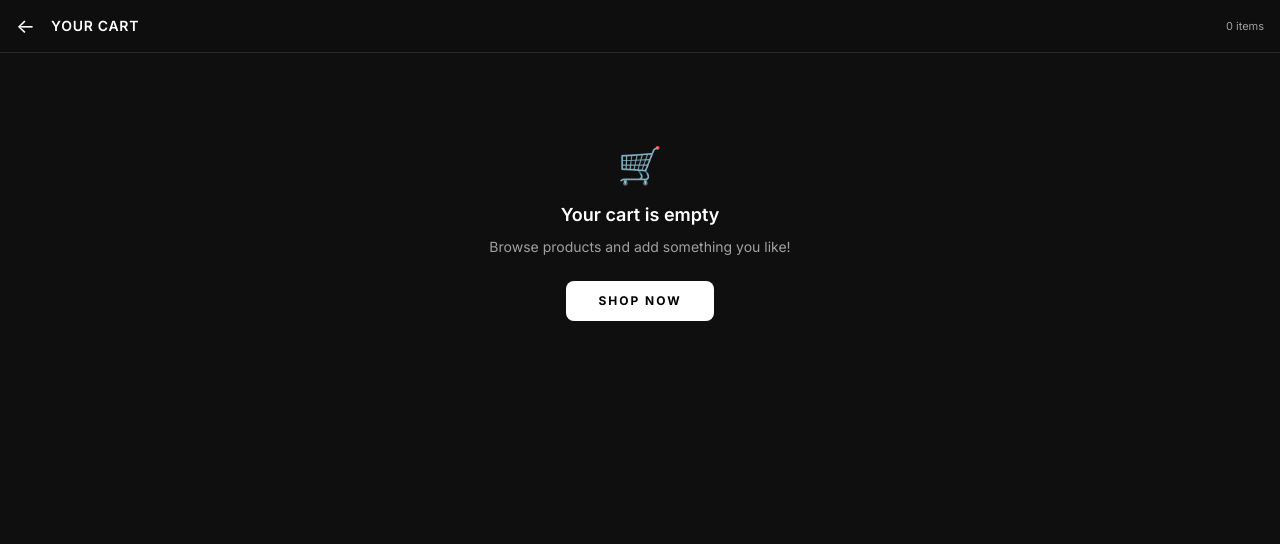
After one commit to moizshabbir2248/sohrab-shoes-retail-house, a Flask app: page /cart in a window 1280 px wide. The commit adds this page. Shown: the top 544 px of the page. Run offline with Flask 3, Linux system fonts and the light colour scheme; some libraries are stand-ins or nearby versions.

Commit message:
cart added

```diff
--- a/app.py
+++ b/app.py
@@ -29,7 +29,9 @@ from db_config import (
     has_customer_used_referral_code,
 
     init_reservations_table, create_reservation, get_active_reservation,
-    release_reservation, get_reserved_product_ids, cleanup_expired_reservations
+    release_reservation, get_reserved_product_ids, cleanup_expired_reservations,
+
+    calculate_totals, SHIPPING_FEE
 )
 
 cloudinary.config(
@@ -535,6 +537,186 @@ def internal_error(e):
     return render_template('500.html'), 500
 
 
+# ==================== CART ====================
+
+@app.route('/cart')
+def view_cart():
+    cart = session.get('cart', [])
+    summary = calculate_totals(cart)
+    return render_template('cart.html', summary=summary)
+
+@app.route('/add-to-cart', methods=['POST'])
+def add_to_cart():
+    data = request.get_json(silent=True) or {}
+    product_id = data.get('product_id', '').strip()
+    quantity = int(data.get('quantity', 1))
+
+    if not product_id:
+        return jsonify({'success': False, 'message': 'No product specified.'})
+
+    product = get_product_by_id_db(product_id)
+    if not product:
+        return jsonify({'success': False, 'message': 'Product not found.'})
+
+    if product.get('stock', 0) <= 0:
+        return jsonify({'success': False, 'message': 'Product is out of stock.'})
+
+    cart = session.get('cart', [])
+
+    for item in cart:
+        if item['product_id'] == product_id:
+            new_qty = min(item['quantity'] + quantity, product['stock'])
+            item['quantity'] = new_qty
+            session['cart'] = cart
+            summary = calculate_totals(cart)
+            return jsonify({'success': True, 'message': 'Cart updated.', 'cart_summary': summary})
+
+    qty = min(quantity, product['stock'])
+    cart.append({'product_id': product_id, 'quantity': qty})
+    session['cart'] = cart
+    summary = calculate_totals(cart)
+    return jsonify({'success': True, 'message': 'Added to cart.', 'cart_summary': summary})
+
+@app.route('/update-cart', methods=['POST'])
+def update_cart():
+    data = request.get_json(silent=True) or {}
+    product_id = data.get('product_id', '').strip()
+    quantity = int(data.get('quantity', 1))
+
+    if not product_id:
+        return jsonify({'success': False, 'message': 'No product specified.'})
+
+    cart = session.get('cart', [])
+
+    if quantity <= 0:
+        cart = [item for item in cart if item['product_id'] != product_id]
+    else:
+        product = get_product_by_id_db(product_id)
+        max_qty = product['stock'] if product else quantity
+        for item in cart:
+            if item['product_id'] == product_id:
+                item['quantity'] = min(quantity, max_qty)
+                break
+
+    session['cart'] = cart
+    summary = calculate_totals(cart)
+    return jsonify({'success': True, 'message': 'Cart updated.', 'cart_summary': summary})
+
+@app.route('/remove-from-cart', methods=['POST'])
+def remove_from_cart():
+    data = request.get_json(silent=True) or {}
+    product_id = data.get('product_id', '').strip()
+
+    cart = session.get('cart', [])
+    cart = [item for item in cart if item['product_id'] != product_id]
+    session['cart'] = cart
+    summary = calculate_totals(cart)
+    return jsonify({'success': True, 'message': 'Removed from cart.', 'cart_summary': summary})
+
+@app.route('/get-cart-summary')
+def get_cart_summary():
+    cart = session.get('cart', [])
+    city = request.args.get('city', '').strip()
+    summary = calculate_totals(cart, city=city if city else None)
+    return jsonify(summary)
+
+@app.route('/clear-cart', methods=['POST'])
+def clear_cart():
+    session.pop('cart', None)
+    return jsonify({'success': True, 'message': 'Cart cleared.'})
+
+@app.route('/checkout-cart', methods=['GET', 'POST'])
+def checkout_cart():
+    cart = session.get('cart', [])
+    if not cart:
+        flash('Your cart is empty.', 'error')
+        return redirect(url_for('home'))
+
+    summary = calculate_totals(cart)
+
+    if request.method == 'POST':
+        if not validate_csrf():
+            flash('Session expired. Please try again.', 'error')
+            return render_template('cart_checkout.html', summary=summary)
+
+        customer_name = request.form.get('customer_name', '').strip()
+        whatsapp = request.form.get('whatsapp', '').strip()
+        address = request.form.get('address', '').strip()
+        city = request.form.get('city', '').strip()
+        notes = request.form.get('notes', '').strip()
+        referral_code_input = request.form.get('referral_code', '').strip()
+
+        if not all([customer_name, whatsapp, address, city]):
+            flash('Please fill in all required fields.', 'error')
+            return render_template('cart_checkout.html', summary=summary)
+
+        fresh_summary = calculate_totals(cart, city=city)
+        if not fresh_summary['cart_items']:
+            flash('Your cart is empty or items are out of stock.', 'error')
+            return redirect(url_for('view_cart'))
+
+        discount = 0
+        applied_referral = None
+
+        if referral_code_input:
+            if validate_referral_code(referral_code_input):
+                try:
+                    if has_customer_used_referral_code(whatsapp, referral_code_input):
+                        flash('This coupon has already been used by this phone number.', 'error')
+                        return render_template('cart_checkout.html', summary=fresh_summary)
+                except Exception as e:
+                    print(f"[ERROR] Referral usage check failed: {e}")
+                    flash('Could not verify coupon. Please try again.', 'error')
+                    return render_template('cart_checkout.html', summary=fresh_summary)
+                discount = 200
+                applied_referral = referral_code_input.upper()
+            else:
+                flash('Invalid or inactive coupon code. No discount applied.', 'error')
+                return render_template('cart_checkout.html', summary=fresh_summary)
+
+        order_ids = []
+        for item in fresh_summary['cart_items']:
+            product = get_product_by_id_db(item['product_id'])
+            if not product or product.get('stock', 0) < item['quantity']:
+                flash(f'"{item["name"]}" is no longer available in requested quantity.', 'error')
+                return render_template('cart_checkout.html', summary=fresh_summary)
+
+            item_discount = discount // len(fresh_summary['cart_items']) if discount else 0
+            item_total = max(item['line_total'] - item_discount, 0)
+            if item == fresh_summary['cart_items'][-1]:
+                item_total += discount - (item_discount * (len(fresh_summary['cart_items']) - 1))
+
+            product_identifier = f"{product['id']} - {product['title']}"
+
+            order_id = create_order(
+                customer_name=customer_name,
+                phone_number=whatsapp,
+                delivery_address=address,
+                city=city,
+                product_id_or_name=product_identifier,
+                quantity=item['quantity'],
+                total_price=round(item_total, 2),
+                notes=notes,
+                referral_code=applied_referral,
+                product_description=product.get('description')
+            )
+
+            if order_id:
+                reduce_stock_db(product['id'], item['quantity'])
+                order_ids.append(order_id)
+
+        session.pop('cart', None)
+
+        if order_ids:
+            flash(f'{len(order_ids)} order(s) placed successfully! Total: Rs {fresh_summary["total"]}', 'success')
+            return redirect(url_for('order_confirmation', order_id=order_ids[0]))
+        else:
+            flash('Failed to place orders. Please try again.', 'error')
+            return render_template('cart_checkout.html', summary=fresh_summary)
+
+    return render_template('cart_checkout.html', summary=summary)
+
+
 # ==================== RUN APPLICATION ====================
 
 if __name__ == '__main__':
--- /dev/null
+++ b/templates/cart.html
@@ -0,0 +1,196 @@
+<!DOCTYPE html>
+<html lang="en">
+<head>
+    <meta charset="UTF-8">
+    <meta name="viewport" content="width=device-width, initial-scale=1.0, maximum-scale=1.0, user-scalable=no">
+    <title>Shopping Cart</title>
+    <script src="https://cdn.tailwindcss.com"></script>
+    <script>
+        tailwind.config = {
+            theme: {
+                extend: {
+                    colors: {
+                        surface: '#0f0f0f',
+                        card: '#1a1a1a',
+                        border: '#2a2a2a',
+                        muted: '#a0a0a0',
+                        accent: '#f59e0b',
+                    },
+                    fontFamily: { sans: ['Inter', 'system-ui', '-apple-system', 'sans-serif'] },
+                }
+            }
+        }
+    </script>
+    <style>@import url('https://fonts.googleapis.com/css2?family=Inter:wght@400;500;600;700;800&display=swap');</style>
+</head>
+<body class="bg-surface text-white font-sans antialiased pb-40">
+
+    <!-- Header -->
+    <header class="fixed top-0 left-0 right-0 z-40 bg-surface/95 backdrop-blur-md border-b border-border px-4 py-3 flex items-center gap-4">
+        <a href="/" class="text-xl text-white hover:opacity-70 transition-opacity">&larr;</a>
+        <h1 class="text-sm font-semibold tracking-wider uppercase">Your Cart</h1>
+        <span id="cart-count-badge" class="ml-auto text-[11px] text-muted">{{ summary.item_count }} item{{ 's' if summary.item_count != 1 else '' }}</span>
+    </header>
+
+    <!-- Flash Messages -->
+    {% with messages = get_flashed_messages(with_categories=true) %}
+        {% if messages %}
+        <div class="mt-[57px] px-4 space-y-2">
+            {% for category, message in messages %}
+            <div class="px-4 py-3 rounded text-sm {% if category == 'success' %}bg-emerald-900/40 border border-emerald-700 text-emerald-300{% else %}bg-red-900/40 border border-red-700 text-red-300{% endif %}">{{ message }}</div>
+            {% endfor %}
+        </div>
+        {% endif %}
+    {% endwith %}
+
+    <!-- Main -->
+    <div class="mt-[57px] px-4 pt-6 max-w-lg mx-auto">
+
+        {% if summary.cart_items %}
+        <!-- Cart Items -->
+        <div id="cart-items" class="space-y-3 mb-4">
+            {% for item in summary.cart_items %}
+            <div class="bg-card border border-border rounded-lg p-4 flex gap-4" data-product-id="{{ item.product_id }}">
+                <div class="w-16 h-16 bg-black rounded-lg flex items-center justify-center flex-shrink-0 border border-border overflow-hidden">
+                    {% if item.image %}
+                    <img src="{{ item.image }}" alt="{{ item.name }}" class="w-full h-full object-cover">
+                    {% else %}
+                    <span class="text-2xl">📦</span>
+                    {% endif %}
+                </div>
+                <div class="flex-1 min-w-0">
+                    <h3 class="text-sm font-semibold text-white truncate">{{ item.name }}</h3>
+                    <p class="text-xs text-muted mt-0.5">Rs {{ item.price|int }} each</p>
+                    <div class="flex items-center gap-3 mt-2">
+                        <button onclick="updateQty('{{ item.product_id }}', {{ item.quantity - 1 }})" class="w-7 h-7 rounded bg-surface border border-border text-white text-sm flex items-center justify-center hover:border-accent transition-colors">-</button>
+                        <span class="text-sm font-medium text-white min-w-[20px] text-center" id="qty-{{ item.product_id }}">{{ item.quantity }}</span>
+                        <button onclick="updateQty('{{ item.product_id }}', {{ item.quantity + 1 }})" class="w-7 h-7 rounded bg-surface border border-border text-white text-sm flex items-center justify-center hover:border-accent transition-colors">+</button>
+                    </div>
+                </div>
+                <div class="flex flex-col items-end justify-between flex-shrink-0">
+                    <p class="text-sm font-bold text-white">Rs {{ item.line_total|int }}</p>
+                    <button onclick="removeItem('{{ item.product_id }}')" class="text-[10px] text-red-400 hover:text-red-300 transition-colors uppercase tracking-wider">Remove</button>
+                </div>
+            </div>
+            {% endfor %}
+        </div>
+
+        <!-- City Input for Shipping -->
+        <div class="bg-card border border-border rounded-lg p-4 mb-4">
+            <label class="text-[11px] font-medium text-muted tracking-wider uppercase block mb-1.5">Delivery City</label>
+            <input type="text" id="cart-city" placeholder="Enter your city" class="w-full bg-surface border border-border rounded-lg px-4 py-3 text-sm text-white placeholder-muted/40 outline-none focus:border-accent transition-colors">
+            <p class="text-[11px] text-muted/60 mt-1">Free delivery in Karachi &middot; Rs 500 shipping outside Karachi</p>
+        </div>
+
+        <!-- Summary -->
+        <div class="bg-card border border-border rounded-lg p-4 mb-4">
+            <div class="text-[10px] tracking-wider uppercase text-muted mb-3">Order Summary</div>
+            <div class="space-y-2">
+                <div class="flex justify-between text-sm">
+                    <span class="text-muted">Subtotal ({{ summary.item_count }} item{{ 's' if summary.item_count != 1 else '' }})</span>
+                    <span id="cart-subtotal" class="text-white">Rs {{ summary.subtotal|int }}</span>
+                </div>
+                <div class="flex justify-between text-sm">
+                    <span class="text-muted">Shipping</span>
+                    <span id="cart-shipping" class="text-muted">Calculating...</span>
+                </div>
+                <div class="border-t border-border pt-2 flex justify-between">
+                    <span class="text-xs font-semibold text-white">Total</span>
+                    <span id="cart-total" class="text-sm font-bold text-white">Rs {{ summary.total|int }}</span>
+                </div>
+            </div>
+        </div>
+
+        {% else %}
+        <!-- Empty Cart -->
+        <div id="empty-cart" class="text-center py-16">
+            <div class="text-4xl mb-4">🛒</div>
+            <h2 class="text-lg font-semibold text-white mb-2">Your cart is empty</h2>
+            <p class="text-sm text-muted mb-6">Browse products and add something you like!</p>
+            <a href="/" class="inline-block bg-white text-black text-xs font-bold tracking-[2px] uppercase px-8 py-3 rounded-lg hover:bg-neutral-200 transition-all">Shop Now</a>
+        </div>
+        {% endif %}
+
+    </div>
+
+    {% if summary.cart_items %}
+    <!-- Sticky Checkout CTA -->
+    <div class="fixed bottom-0 left-0 right-0 z-40" style="padding-bottom: env(safe-area-inset-bottom, 0px);">
+        <div class="bg-gradient-to-t from-surface via-surface/98 to-transparent pt-6 pb-3 px-4">
+            <a href="/checkout-cart" class="group relative flex items-center justify-between w-full bg-white text-black rounded-2xl px-5 py-4 shadow-[0_0_30px_rgba(255,255,255,0.15)] hover:shadow-[0_0_40px_rgba(255,255,255,0.25)] active:scale-[0.98] transition-all duration-200">
+                <div class="flex flex-col items-start">
+                    <span class="text-[10px] font-bold tracking-[3px] uppercase text-gray-500">Proceed to Checkout</span>
+                    <span class="text-[10px] text-gray-400 mt-0.5">{{ summary.item_count }} item{{ 's' if summary.item_count != 1 else '' }} &middot; Pay on Delivery</span>
+                </div>
+                <div class="flex items-center gap-3">
+                    <span id="cart-total-bottom" class="text-lg font-extrabold text-black">Rs {{ summary.total|int }}</span>
+                    <svg class="w-5 h-5 text-black group-hover:translate-x-1 transition-transform" fill="none" stroke="currentColor" stroke-width="2.5" viewBox="0 0 24 24"><path stroke-linecap="round" stroke-linejoin="round" d="M9 5l7 7-7 7"/></svg>
+                </div>
+            </a>
+        </div>
+    </div>
+    {% endif %}
+
+    <script>
+        function updateQty(productId, newQty) {
+            fetch('/update-cart', {
+                method: 'POST',
+                headers: { 'Content-Type': 'application/json' },
+                body: JSON.stringify({ product_id: productId, quantity: newQty })
+            })
+            .then(function(res) { return res.json(); })
+            .then(function(data) {
+                if (data.success) location.reload();
+            });
+        }
+
+        function removeItem(productId) {
+            fetch('/remove-from-cart', {
+                method: 'POST',
+                headers: { 'Content-Type': 'application/json' },
+                body: JSON.stringify({ product_id: productId })
+            })
+            .then(function(res) { return res.json(); })
+            .then(function(data) {
+                if (data.success) location.reload();
+            });
+        }
+
+        (function() {
+            var cityInput = document.getElementById('cart-city');
+            if (!cityInput) return;
+
+            cityInput.addEventListener('input', function() {
+                var city = cityInput.value.trim();
+                var url = '/get-cart-summary' + (city ? '?city=' + encodeURIComponent(city) : '');
+
+                fetch(url)
+                .then(function(res) { return res.json(); })
+                .then(function(data) {
+                    var shippingEl = document.getElementById('cart-shipping');
+                    var totalEl = document.getElementById('cart-total');
+                    var totalBottom = document.getElementById('cart-total-bottom');
+                    var subtotalEl = document.getElementById('cart-subtotal');
+
+                    if (subtotalEl) subtotalEl.textContent = 'Rs ' + data.subtotal.toLocaleString();
+
+                    if (!city) {
+                        shippingEl.textContent = 'Enter city';
+                        shippingEl.className = 'text-[11px] text-muted';
+                    } else if (data.shipping === 0) {
+                        shippingEl.textContent = 'Free';
+                        shippingEl.className = 'text-[11px] text-emerald-400 font-semibold';
+                    } else {
+                        shippingEl.textContent = 'Rs ' + data.shipping.toLocaleString();
+                        shippingEl.className = 'text-[11px] text-amber-400 font-semibold';
+                    }
+
+                    if (totalEl) totalEl.textContent = 'Rs ' + data.total.toLocaleString();
+                    if (totalBottom) totalBottom.textContent = 'Rs ' + data.total.toLocaleString();
+                });
+            });
+        })();
+    </script>
+
+</body>
+</html>
--- a/templates/order_confirmation.html
+++ b/templates/order_confirmation.html
@@ -156,6 +156,11 @@
         </div>
     </div>
 
+    <!-- Floating Cart Button -->
+    <a href="/cart" class="fixed bottom-20 right-6 z-50 w-14 h-14 bg-emerald-500 rounded-full flex items-center justify-center shadow-lg shadow-emerald-500/30 hover:scale-110 active:scale-95 transition-all duration-200" aria-label="Go to Cart">
+        <svg class="w-6 h-6 fill-white" viewBox="0 0 24 24"><path d="M7 18c-1.1 0-1.99.9-1.99 2S5.9 22 7 22s2-.9 2-2-.9-2-2-2zM1 2v2h2l3.6 7.59-1.35 2.45c-.16.28-.25.61-.25.96 0 1.1.9 2 2 2h12v-2H7.42c-.14 0-.25-.11-.25-.25l.03-.12.9-1.63h7.45c.75 0 1.41-.41 1.75-1.03l3.58-6.49c.08-.14.12-.31.12-.48 0-.55-.45-1-1-1H5.21l-.94-2H1zm16 16c-1.1 0-1.99.9-1.99 2s.89 2 1.99 2 2-.9 2-2-.9-2-2-2z"/></svg>
+    </a>
+
     <!-- Floating WhatsApp Button -->
     <a href="https://wa.me/923322942248?text=Salam,%20mujhe%20shoes%20ke%20baare%20mein%20puchna%20hai" target="_blank" rel="noopener" class="fixed bottom-6 right-6 z-50 w-14 h-14 bg-[#25D366] rounded-full flex items-center justify-center shadow-lg shadow-[#25D366]/30 hover:scale-110 active:scale-95 transition-all duration-200">
         <svg viewBox="0 0 24 24" class="w-7 h-7 fill-white"><path d="M17.472 14.382c-.297-.149-1.758-.867-2.03-.967-.273-.099-.471-.148-.67.15-.197.297-.767.966-.94 1.164-.173.199-.347.223-.644.075-.297-.15-1.255-.463-2.39-1.475-.883-.788-1.48-1.761-1.653-2.059-.173-.297-.018-.458.13-.606.134-.133.298-.347.446-.52.149-.174.198-.298.298-.497.099-.198.05-.371-.025-.52-.075-.149-.669-1.612-.916-2.207-.242-.579-.487-.5-.669-.51-.173-.008-.371-.01-.57-.01-.198 0-.52.074-.792.372-.272.297-1.04 1.016-1.04 2.479 0 1.462 1.065 2.875 1.213 3.074.149.198 2.096 3.2 5.077 4.487.709.306 1.262.489 1.694.625.712.227 1.36.195 1.871.118.571-.085 1.758-.719 2.006-1.413.248-.694.248-1.289.173-1.413-.074-.124-.272-.198-.57-.347m-5.421 7.403h-.004a9.87 9.87 0 01-5.031-1.378l-.361-.214-3.741.982.998-3.648-.235-.374a9.86 9.86 0 01-1.51-5.26c.001-5.45 4.436-9.884 9.888-9.884 2.64 0 5.122 1.03 6.988 2.898a9.825 9.825 0 012.893 6.994c-.003 5.45-4.437 9.884-9.885 9.884m8.413-18.297A11.815 11.815 0 0012.05 0C5.495 0 .16 5.335.157 11.892c0 2.096.547 4.142 1.588 5.945L.057 24l6.305-1.654a11.882 11.882 0 005.683 1.448h.005c6.554 0 11.89-5.335 11.893-11.893a11.821 11.821 0 00-3.48-8.413z"/></svg>
--- a/templates/search_results.html
+++ b/templates/search_results.html
@@ -87,6 +87,11 @@
         {% endif %}
     </div>
 
+    <!-- Floating Cart Button -->
+    <a href="/cart" class="fixed bottom-20 right-6 z-50 w-14 h-14 bg-emerald-500 rounded-full flex items-center justify-center shadow-lg shadow-emerald-500/30 hover:scale-110 active:scale-95 transition-all duration-200" aria-label="Go to Cart">
+        <svg class="w-6 h-6 fill-white" viewBox="0 0 24 24"><path d="M7 18c-1.1 0-1.99.9-1.99 2S5.9 22 7 22s2-.9 2-2-.9-2-2-2zM1 2v2h2l3.6 7.59-1.35 2.45c-.16.28-.25.61-.25.96 0 1.1.9 2 2 2h12v-2H7.42c-.14 0-.25-.11-.25-.25l.03-.12.9-1.63h7.45c.75 0 1.41-.41 1.75-1.03l3.58-6.49c.08-.14.12-.31.12-.48 0-.55-.45-1-1-1H5.21l-.94-2H1zm16 16c-1.1 0-1.99.9-1.99 2s.89 2 1.99 2 2-.9 2-2-.9-2-2-2z"/></svg>
+    </a>
+
     <!-- Floating WhatsApp Button -->
     <a href="https://wa.me/923322942248?text=Salam,%20mujhe%20shoes%20ke%20baare%20mein%20puchna%20hai" target="_blank" rel="noopener" class="fixed bottom-6 right-6 z-50 w-14 h-14 bg-[#25D366] rounded-full flex items-center justify-center shadow-lg shadow-[#25D366]/30 hover:scale-110 active:scale-95 transition-all duration-200">
         <svg viewBox="0 0 24 24" class="w-7 h-7 fill-white"><path d="M17.472 14.382c-.297-.149-1.758-.867-2.03-.967-.273-.099-.471-.148-.67.15-.197.297-.767.966-.94 1.164-.173.199-.347.223-.644.075-.297-.15-1.255-.463-2.39-1.475-.883-.788-1.48-1.761-1.653-2.059-.173-.297-.018-.458.13-.606.134-.133.298-.347.446-.52.149-.174.198-.298.298-.497.099-.198.05-.371-.025-.52-.075-.149-.669-1.612-.916-2.207-.242-.579-.487-.5-.669-.51-.173-.008-.371-.01-.57-.01-.198 0-.52.074-.792.372-.272.297-1.04 1.016-1.04 2.479 0 1.462 1.065 2.875 1.213 3.074.149.198 2.096 3.2 5.077 4.487.709.306 1.262.489 1.694.625.712.227 1.36.195 1.871.118.571-.085 1.758-.719 2.006-1.413.248-.694.248-1.289.173-1.413-.074-.124-.272-.198-.57-.347m-5.421 7.403h-.004a9.87 9.87 0 01-5.031-1.378l-.361-.214-3.741.982.998-3.648-.235-.374a9.86 9.86 0 01-1.51-5.26c.001-5.45 4.436-9.884 9.888-9.884 2.64 0 5.122 1.03 6.988 2.898a9.825 9.825 0 012.893 6.994c-.003 5.45-4.437 9.884-9.885 9.884m8.413-18.297A11.815 11.815 0 0012.05 0C5.495 0 .16 5.335.157 11.892c0 2.096.547 4.142 1.588 5.945L.057 24l6.305-1.654a11.882 11.882 0 005.683 1.448h.005c6.554 0 11.89-5.335 11.893-11.893a11.821 11.821 0 00-3.48-8.413z"/></svg>
```
Also changed, not shown: db_config.py (+54 -0 lines), templates/cart_checkout.html (added, +253 -0 lines), templates/index.html (+6 -1 lines), templates/product.html (+33 -2 lines), 1 other file.
